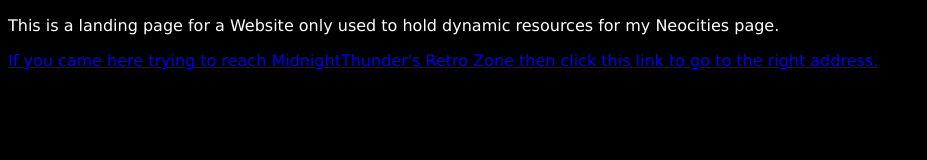
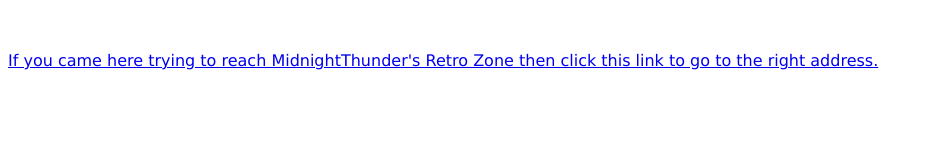
Before and after one commit to Xuser641/Xuser641.github.io, a plain HTML site: page index.html in a window 1280 px wide. Shown: the whole page, without its empty margins (0-927 px from the left). Drawn offline with Linux system fonts and the light colour scheme.

Commit message:
Update style.css
Set background to transparent.

```diff
--- a/style.css
+++ b/style.css
@@ -3,7 +3,7 @@
    "how to change link color." */
 
 body {
-  background-color: black;
+  background: transparent;
   color: white;
   font-family: Verdana;
 }
```
